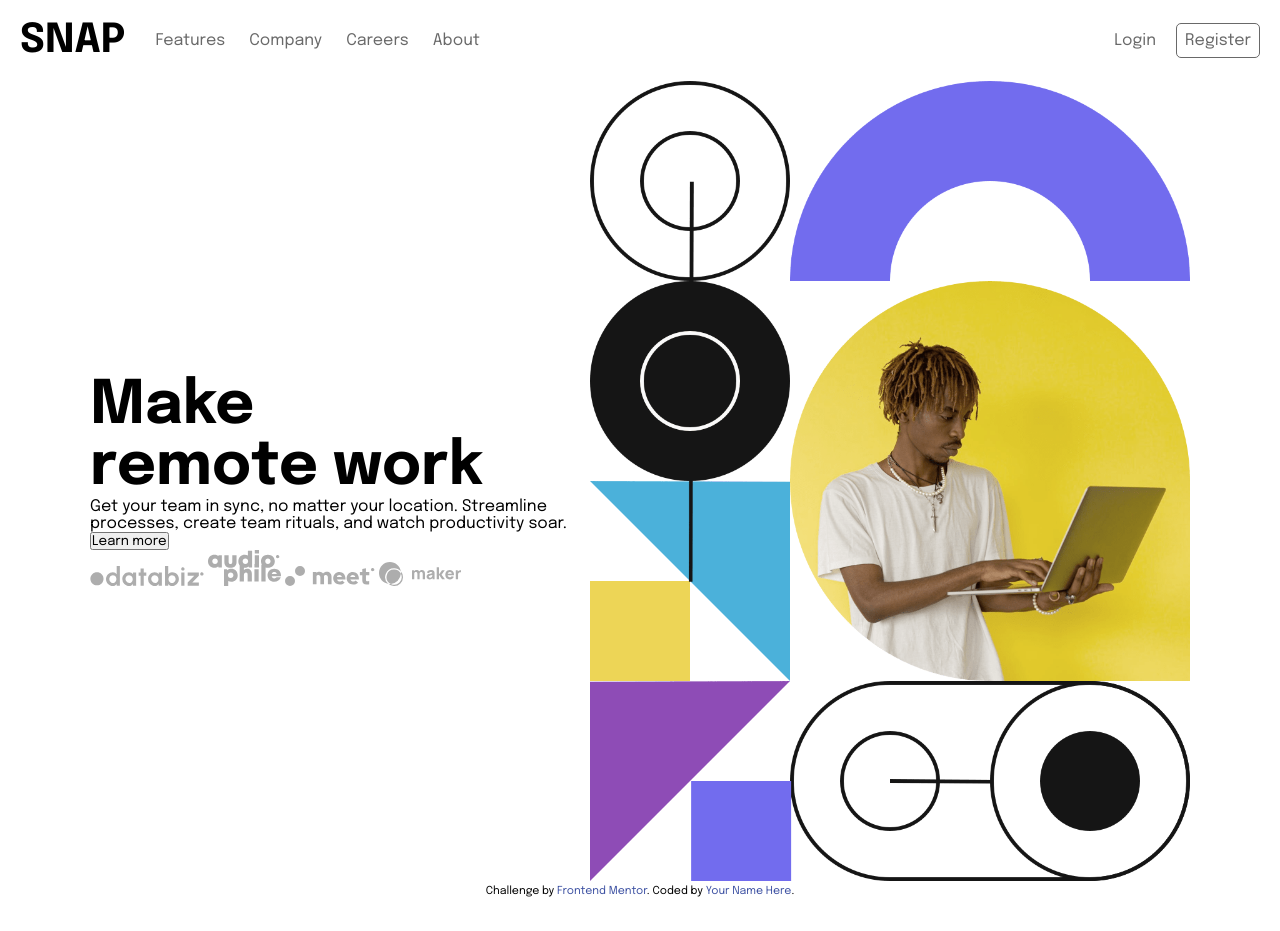
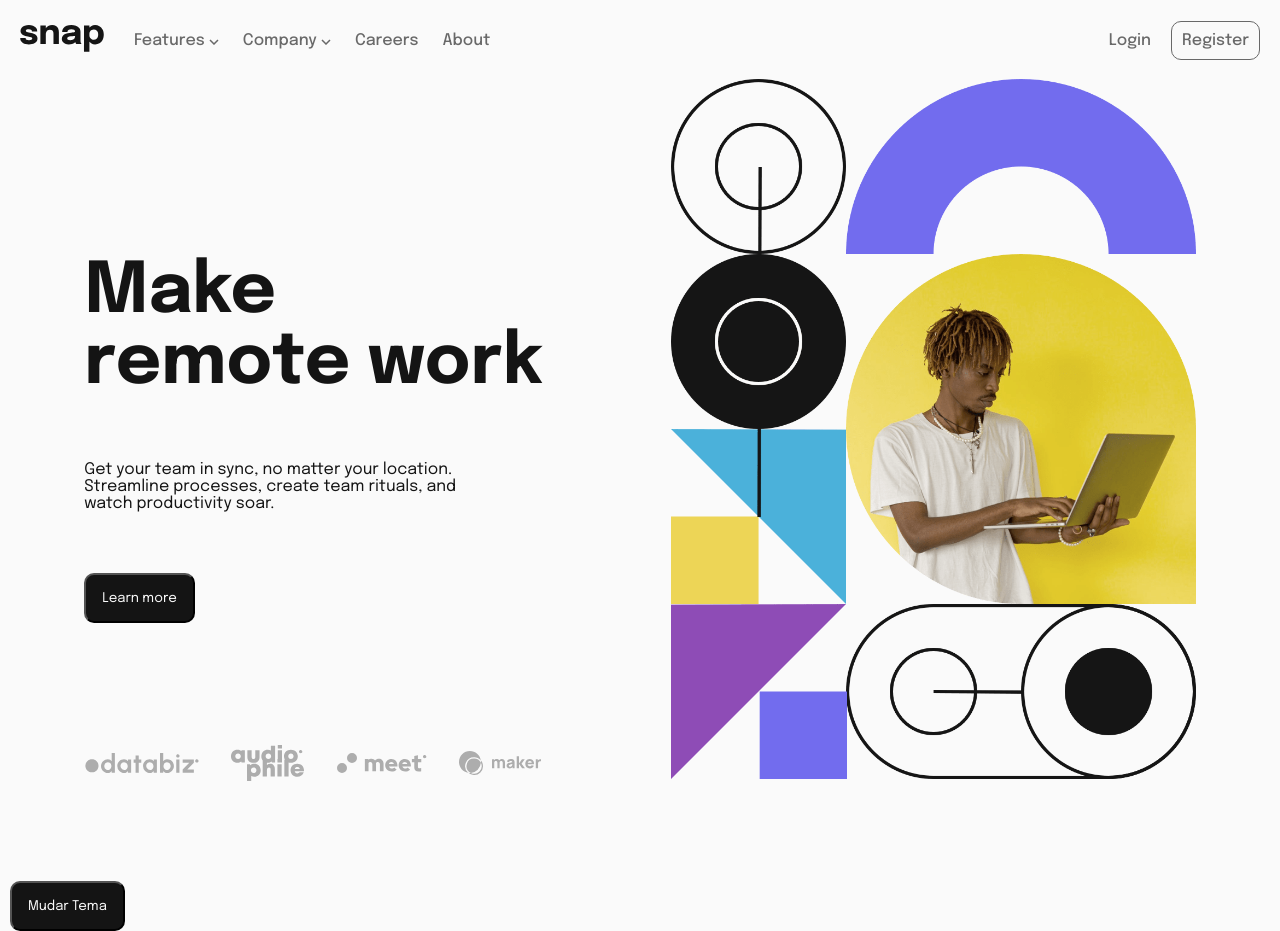
Before and after one commit to LUISGUIMARAES7/Senac_ProgramadorWeb, a plain HTML site: page DOM/aula05/intro-section-with-dropdown-navigation-main/index.html in a window 1280 px wide. Before the commit the page ends 897 px from the top, so only its background shows below. Drawn offline with Linux system fonts and the light colour scheme.

Commit message:
aula06 DOM

```diff
--- a/DOM/aula05/intro-section-with-dropdown-navigation-main/index.html
+++ b/DOM/aula05/intro-section-with-dropdown-navigation-main/index.html
@@ -9,35 +9,51 @@
   <title>Frontend Mentor | Intro section with dropdown navigation</title>
 </head>
 
-<body>
+<body class="is-light">
 
   <header>
     <section id="SectionHeader">
-      <div id="logoSnap">SNAP</div>
+      <div id="logoSnap"><img src="images/logo.svg"></div>
       <nav>
         <ul>
-          <li><a href="#">Features </a></li>
-          <li><a href="#">Company</a></li>
-          <li><a href="#">Careers</a></li>
-          <li><a href="">About</a></li>
+          <li class="dropdown"><a href="#" class="a-light">Features <img src="images/icon-arrow-down.svg"></a>
+            <ul class="dropdown-menu">
+              <li><a href="#"><img src="images/icon-todo.svg" alt=""> Todo List</a></li>
+              <li><a href="#"><img src="images/icon-calendar.svg" alt=""> Calendar</a></li>
+              <li><a href="#"><img src="images/icon-reminders.svg" alt=""> Reminders</a></li>
+              <li><a href="#"><img src="images/icon-planning.svg" alt=""> Plannig</a></li>
+            </ul>
+          </li>
+          <li class="dropdown"><a href="#" class="a-light">Company <img src="images/icon-arrow-down.svg" class="imgActive"></a>
+            <ul class="dropdown-menu">
+              <li><a href="#">History</a></li>
+              <li><a href="#">Our Team</a></li>
+              <li><a href="#">Blog</a></li>
+            </ul>
+
+          </li>
+          <li><a href="#" class="a-light">Careers</a></li>
+          <li><a href="" class="a-light">About</a></li>
         </ul>
       </nav>
       <div id="nav2">
-        <a href="#">Login</a>
-        <a href="#" class="EstiloBtn">Register</a>
+        <a href="#" class="a-light">Login</a>
+        <a href="#" class="EstiloBtn a-light">Register</a>
       </div>
     </section>
   </header>
 
   <section id="corpo">
     <div id="card1">
-      <h2>Make <br>remote work</h2>
-      <p>
-        Get your team in sync, no matter your location. Streamline processes,
-        create team rituals, and watch productivity soar.
-      </p>
-      <button>Learn more</button>
-      <div class="clients">
+      <div id="divtext">
+        <h2>Make <br>remote work</h2>
+        <p>
+          Get your team in sync, no matter your location.<br> Streamline processes,
+          create team rituals, and<br> watch productivity soar.
+        </p>
+        <button id="btnLearnMore">Learn more</button>
+      </div>
+      <div id="clients">
         <img src="images/client-databiz.svg" alt="databiz" />
         <img src="images/client-audiophile.svg" alt="audiophile" />
         <img src="images/client-meet.svg" alt="meet" />
@@ -50,10 +66,9 @@
     </div>
   </section>
 
-  <div class="attribution">
-    Challenge by <a href="https://www.frontendmentor.io?ref=challenge" target="_blank">Frontend Mentor</a>.
-    Coded by <a href="#">Your Name Here</a>.
-  </div>
+  <button id="switchBtn"> Mudar Tema</button>
+
+  <script src="index.js"></script>
 </body>
 
 </html>
--- a/DOM/aula05/intro-section-with-dropdown-navigation-main/index.js
+++ b/DOM/aula05/intro-section-with-dropdown-navigation-main/index.js
@@ -0,0 +1,14 @@
+function mudarTema() {
+    const body = document.body;
+    body.classList.toggle('is-light');
+    body.classList.toggle('is-dark');
+
+    const links = document.querySelectorAll('.a-light, .a-dark');
+    links.forEach(link => {
+        link.classList.toggle('a-light');
+        link.classList.toggle('a-dark');
+    });
+}
+
+const btnMudarCor = document.querySelector('#switchBtn');
+btnMudarCor.addEventListener('click', mudarTema);
--- a/DOM/aula05/intro-section-with-dropdown-navigation-main/style.css
+++ b/DOM/aula05/intro-section-with-dropdown-navigation-main/style.css
@@ -4,6 +4,7 @@
     padding: 0px;
     margin: 0px;
     font-family: 'Epilogue';
+    box-sizing: border-box;
 }
 
 
@@ -39,14 +40,25 @@ li {
 
 a {
     text-decoration: none;
+    font-weight: 500;
     color: hsl(0, 0%, 41%);
+}
+
+a:hover {
+    color:  hsl(0, 0%, 8%);
 }
 
 .EstiloBtn {
     border: 1px solid hsl(0, 0%, 41%);
-    border-radius: 5px;
-    padding: 8px;
+    border-radius: 10px;
+    padding: 10px;
 }
+
+.EstiloBtn:hover {
+    border: 1px solid hsl(0, 0%, 8%);
+}
+
+
 
 #nav2 {
     display: flex;
@@ -59,32 +71,111 @@ a {
     flex-direction: row;
     align-items: center;
     justify-content: center;
-    height: 80%;
-    width: 1100px;
-    margin: auto;
+    gap: 10%;
+    height: 700px;
 }
 
 .main-image {
-    height: 800px;
+    height: 700px;
     width: auto;
 }
 
 #card1 {
     display: flex;
     flex-direction: column;
-    justify-content: space-between;
-    align-items: flex-start;
+    justify-content: flex-end;
+    height: 100%;
 }
 
 h2 {
-    font-size: 60px;
+    font-size: 70px;
 }
 
-.attribution {
-    font-size: 11px;
-    text-align: center;
+#divtext{
+    display: flex;
+    flex-direction: column;
+    align-items: flex-start;
+    justify-content:space-evenly;
+    height: 70%;
+    margin-bottom: 60px;
+}
+
+#clients {
+    display: flex;
+    flex-direction: row;
+    justify-content: space-around;
+    align-items: center;
+    gap:30px;
+}
+
+#btnLearnMore {
+    background-color: hsl(0, 0%, 8%);
+    color: hsl(0, 0%, 98%);
+    padding:16px;
+    border-radius: 10px;
+    cursor: pointer;
+}
+
+#btnLearnMore:hover {
+    background-color: hsl(0, 0%, 98%);
+    color: hsl(0, 0%, 8%);
+    font-weight: 500;
+}
+
+#switchBtn {
+    background-color: hsl(0, 0%, 8%);
+    color: hsl(0, 0%, 98%);
+    padding:16px;
+    border-radius: 10px;
+    cursor: pointer;
+    position: relative;
+    bottom: -100px;
+    left: 10px; /
+}
+
+#switchBtn:hover {
+    background-color: hsl(0, 0%, 98%);
+    color: hsl(0, 0%, 8%);
+    font-weight: 500;
+}
+
+.is-light {
+    background-color: hsl(0, 0%, 98%);
+    color: hsl(0, 0%, 8%);
+}
+
+.is-dark {
+    background-color: hsla(0, 0%, 8%, 0.87) ;
+    color: hsl(0, 0%, 98%);
+}
+
+.a-light {
+    color: hsl(0, 0%, 41%);
+}
+
+.a-dark{
+    color: hsl(0, 0%, 98%);
+}
+
+.a-dark:hover {
+    color: hsla(0, 0%, 8%, 0.87) ;
+    font-weight: 800;
+    text-shadow: 0px 0px 20px hsl(0, 0%, 98%);
+}
+
+.dropdown-menu {
+    display: none;
+    position: absolute;
+    top: 60px;
+    z-index: 1000;
+
   }
 
-  .attribution a {
-    color: hsl(228, 45%, 44%);
+  .dropdown:hover .dropdown-menu{
+    display: flex;
+    flex-direction: column;
+    background-color: hsl(0, 0%, 98%);
+    box-shadow: 2px 2px 20px 10px rgba(0, 0, 0, 0.1);
+    border-radius: 4px;
+    padding: 10px;
   }
```
